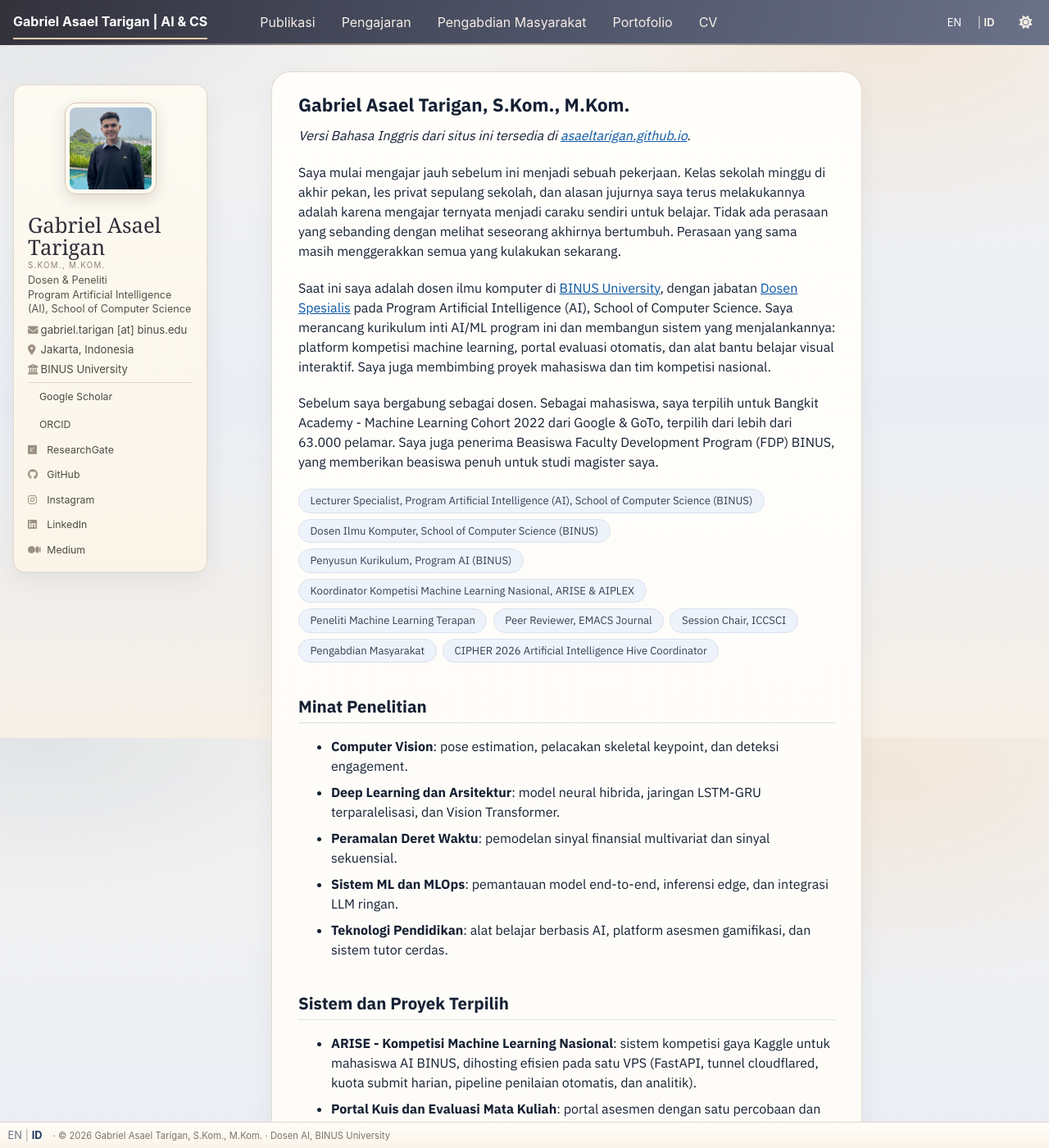
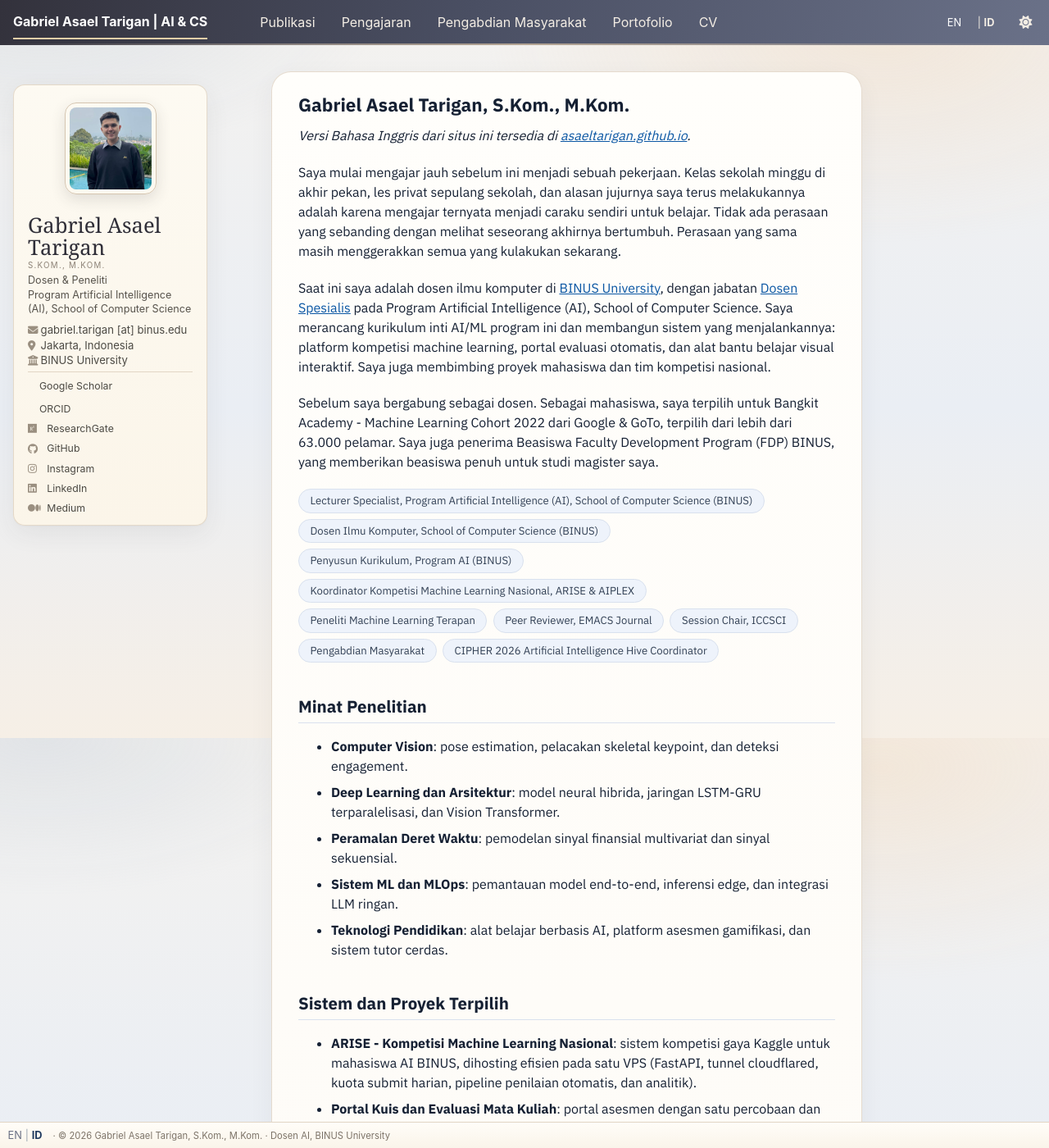
Before and after one commit to asaeltarigan/id, a Jekyll site: the page built from _pages/about.md, in a window 1280 px wide and 1400 px high. Shown: the whole window at 82% size. Built offline with Jekyll 4.4.1, drawn with Linux system fonts in a browser that asks for light colours; some web fonts are replaced; a style sheet for code colours, icons or effects is not loaded.

Commit message:
Sidebar: tighten link list rhythm (31px -> 24px per row)

```diff
--- a/_includes/head.html
+++ b/_includes/head.html
@@ -101,4 +101,4 @@
 <link rel="preconnect" href="https://fonts.gstatic.com" crossorigin>
 <link href="https://fonts.googleapis.com/css2?family=IBM+Plex+Sans:wght@400;500;600;700&family=Instrument+Serif&display=swap" rel="stylesheet">
 <link rel="stylesheet" href="{{ base_path }}/assets/css/main.css">
-<link rel="stylesheet" href="{{ base_path }}/assets/css/custom.css?v=70">
+<link rel="stylesheet" href="{{ base_path }}/assets/css/custom.css?v=71">
--- a/assets/css/custom.css
+++ b/assets/css/custom.css
@@ -920,3 +920,16 @@ html[data-theme="dark"] .page__footer a:visited { color: #c9c2b6 !important; }
   letter-spacing: 0 !important;
   line-height: 1.06 !important;
 }
+
+/* Sidebar link list: tighter vertical rhythm (10 Nov 2026) */
+.sidebar .author__urls.social-icons > li {
+  margin-top: 0 !important;
+  margin-bottom: 0 !important;
+  padding: 0.1rem 0 !important;
+  line-height: 1.15 !important;
+}
+.sidebar .author__urls.social-icons > li a { padding: 0.03rem 0 !important; line-height: 1.2 !important; }
+.sidebar .author__urls.social-icons > li.author__desktop + li:not(.author__desktop) {
+  margin-top: 0.3rem !important;
+  padding-top: 0.3rem !important;
+}
```
